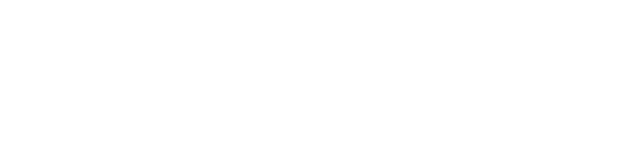
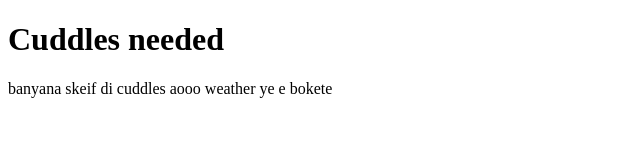
Before and after one commit to bida23-104/Hello-world-, a plain HTML site: page Index.html in a window 1280 px wide. Shown: the whole page, without its empty margins (0-640 px from the left). Drawn offline with Linux system fonts and the light colour scheme.

Commit message:
Update Index.html

```diff
--- a/Index.html
+++ b/Index.html
@@ -1 +1,13 @@
 <!doctype html>
+<html lang="en">
+<head>
+    <meta charset="UTF-8">
+    <meta http-equiv="X-UA-Compatible" content="IE=edge">
+    <meta name="viewport" content="width=device-width, initial-scale=1.0">
+    <title>Cuddles needed!!!</title>
+</head>
+<body>
+  <h1>Cuddles needed</h1>
+  <p>banyana skeif di cuddles aooo weather ye e bokete</p>
+</body>
+</html>
```
